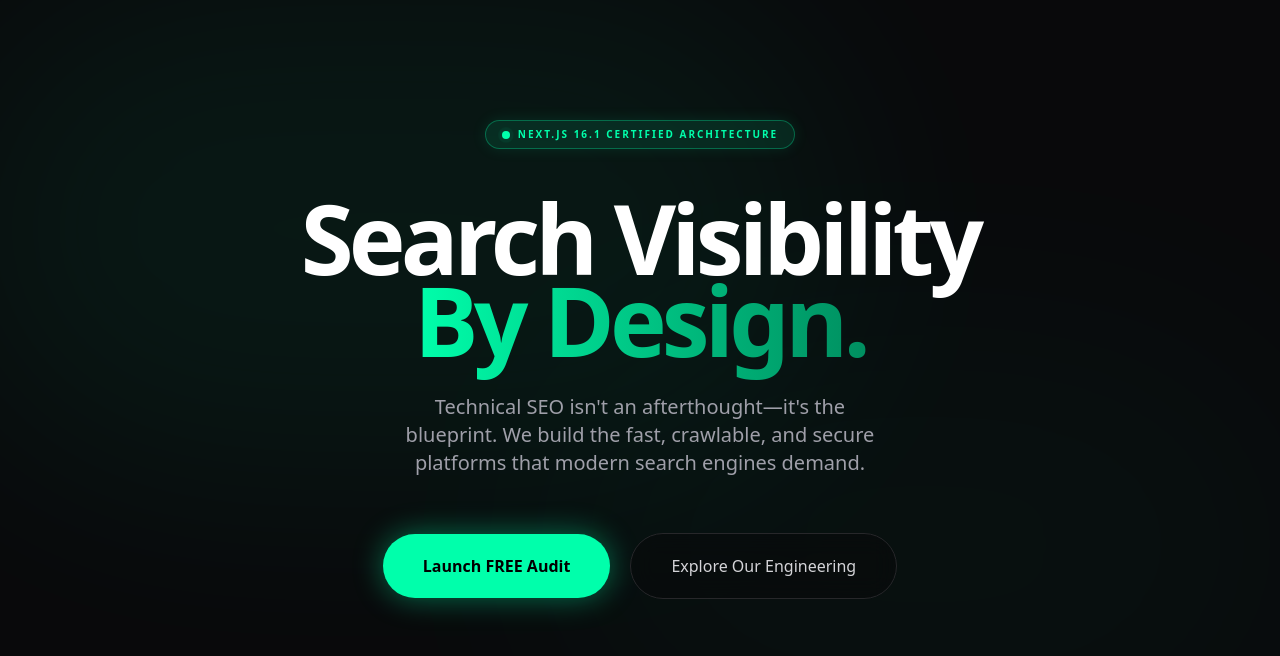
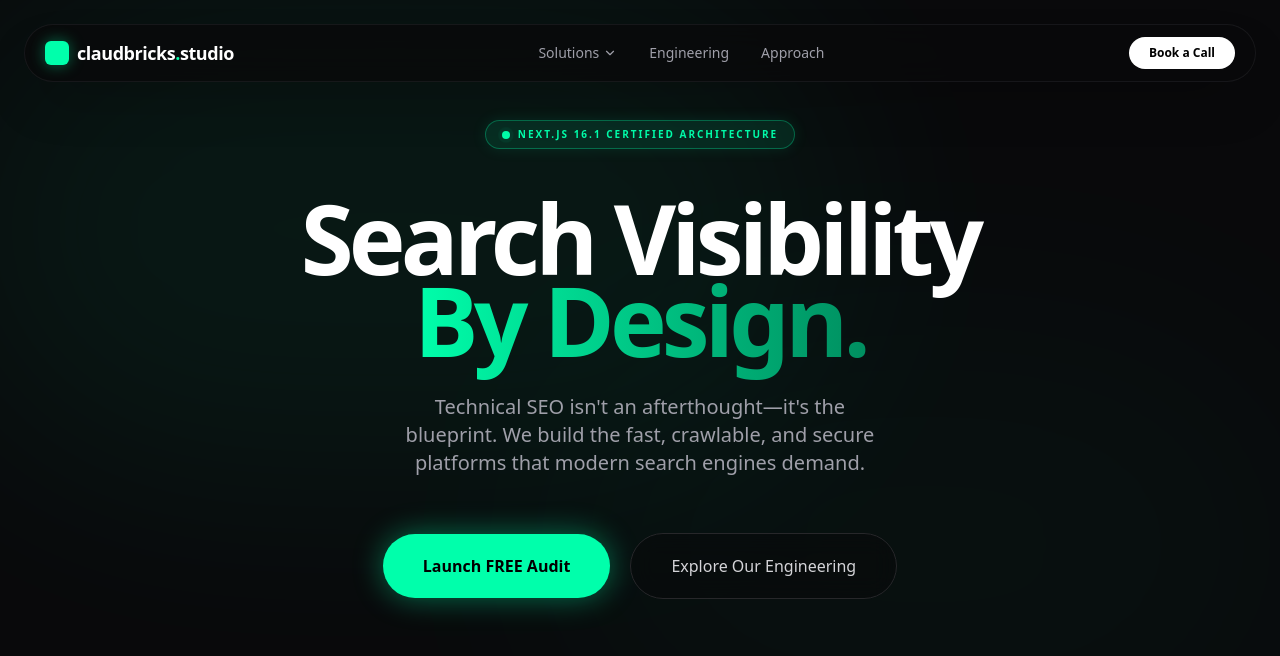
Before and after one commit to AmitMali/claudbricks-studio, a Next.js app: page / in a window 1280 px wide. Shown: the top 656 px of the page. Built offline with nearby package versions, Linux system fonts and the light colour scheme.

Commit message:
feat(nav): add responsive glassmorphism navbar

```diff
--- a/app/layout.tsx
+++ b/app/layout.tsx
@@ -1,7 +1,7 @@
 import type { Metadata, Viewport } from "next";
 import { Inter_Tight, Geist } from "next/font/google";
 import "./globals.css";
-
+import Navbar from "@/components/Navbar";
 // Font for Headlines: Bold & Professional
 const interTight = Inter_Tight({
   subsets: ["latin"],
@@ -45,7 +45,7 @@ export default function RootLayout({
         className={`${interTight.variable} ${geistSans.variable} font-sans antialiased bg-background text-foreground`}
         suppressHydrationWarning // <--- Add this here too
       >
-        {/* We will insert the Navbar here in the next step */}
+        <Navbar />
         <main className="min-h-screen flex flex-col">{children}</main>
 
         {/* JSON-LD for Search Engines */}
--- /dev/null
+++ b/components/Navbar.tsx
@@ -0,0 +1,136 @@
+"use client";
+import { useState } from "react";
+import { motion, AnimatePresence } from "framer-motion";
+import Link from "next/link";
+import { Menu, X, ChevronDown, Monitor, Zap, Search } from "lucide-react";
+
+export default function Navbar() {
+  const [isOpen, setIsOpen] = useState(false);
+  const [activeSubmenu, setActiveSubmenu] = useState<string | null>(null);
+
+  const solutions = [
+    { name: "Technical SEO", icon: <Search size={16} />, href: "#" },
+    { name: "Core Web Vitals", icon: <Zap size={16} />, href: "#" },
+    { name: "Architecture", icon: <Monitor size={16} />, href: "#" },
+  ];
+
+  return (
+    <nav className="fixed top-0 left-0 right-0 z-[100] p-4 md:p-6">
+      <div className="mx-auto max-w-7xl">
+        <div className="flex items-center justify-between px-5 py-3 rounded-full border border-zinc-800/50 bg-zinc-950/80 backdrop-blur-xl shadow-2xl">
+          {/* Logo */}
+          <Link href="/" className="flex items-center gap-2 z-[110]">
+            <motion.div
+              whileHover={{ rotate: 180 }}
+              className="h-6 w-6 bg-[#00FFAB] rounded-md shadow-[0_0_15px_rgba(0,255,171,0.4)]"
+            />
+            <span className="font-display font-bold text-lg tracking-tight text-white">
+              claudbricks<span className="text-[#00FFAB]">.</span>studio
+            </span>
+          </Link>
+
+          {/* Desktop Navigation */}
+          <div className="hidden md:flex items-center gap-8 text-sm font-medium text-zinc-400">
+            {/* Solutions Dropdown */}
+            <div
+              className="relative group cursor-pointer"
+              onMouseEnter={() => setActiveSubmenu("solutions")}
+              onMouseLeave={() => setActiveSubmenu(null)}
+            >
+              <button className="flex items-center gap-1 group-hover:text-[#00FFAB] transition-colors">
+                Solutions{" "}
+                <ChevronDown
+                  size={14}
+                  className="group-hover:rotate-180 transition-transform"
+                />
+              </button>
+
+              <AnimatePresence>
+                {activeSubmenu === "solutions" && (
+                  <motion.div
+                    initial={{ opacity: 0, y: 10, scale: 0.95 }}
+                    animate={{ opacity: 1, y: 0, scale: 1 }}
+                    exit={{ opacity: 0, y: 10, scale: 0.95 }}
+                    className="absolute top-full left-0 mt-4 w-56 p-2 rounded-2xl border border-zinc-800 bg-zinc-950 shadow-3xl"
+                  >
+                    {solutions.map((item) => (
+                      <Link
+                        key={item.name}
+                        href={item.href}
+                        className="flex items-center gap-3 p-3 rounded-xl hover:bg-zinc-900 text-zinc-400 hover:text-[#00FFAB] transition-all"
+                      >
+                        {item.icon}
+                        {item.name}
+                      </Link>
+                    ))}
+                  </motion.div>
+                )}
+              </AnimatePresence>
+            </div>
+
+            <Link
+              href="#engineering"
+              className="hover:text-[#00FFAB] transition-colors"
+            >
+              Engineering
+            </Link>
+            <Link
+              href="#approach"
+              className="hover:text-[#00FFAB] transition-colors"
+            >
+              Approach
+            </Link>
+          </div>
+
+          {/* Action Button & Mobile Toggle */}
+          <div className="flex items-center gap-3">
+            <button className="hidden sm:block bg-white text-black text-xs font-bold px-5 py-2 rounded-full hover:bg-[#00FFAB] transition-all active:scale-95">
+              Book a Call
+            </button>
+
+            <button
+              onClick={() => setIsOpen(!isOpen)}
+              className="md:hidden p-2 text-zinc-400 hover:text-white z-[110]"
+            >
+              {isOpen ? <X size={24} /> : <Menu size={24} />}
+            </button>
+          </div>
+        </div>
+      </div>
+
+      {/* Mobile Menu Overlay */}
+      <AnimatePresence>
+        {isOpen && (
+          <motion.div
+            initial={{ opacity: 0, height: 0 }}
+            animate={{ opacity: 1, height: "auto" }}
+            exit={{ opacity: 0, height: 0 }}
+            className="absolute top-20 left-4 right-4 overflow-hidden rounded-3xl border border-zinc-800 bg-zinc-950/95 backdrop-blur-2xl md:hidden shadow-3xl"
+          >
+            <div className="p-6 flex flex-col gap-5">
+              <div className="text-zinc-500 text-[10px] uppercase tracking-widest font-bold">
+                Menu
+              </div>
+              {solutions.map((item) => (
+                <Link
+                  key={item.name}
+                  href={item.href}
+                  className="flex items-center gap-4 text-lg font-medium text-zinc-300 hover:text-[#00FFAB]"
+                >
+                  <span className="p-2 bg-zinc-900 rounded-lg text-[#00FFAB]">
+                    {item.icon}
+                  </span>
+                  {item.name}
+                </Link>
+              ))}
+              <hr className="border-zinc-800" />
+              <button className="w-full bg-[#00FFAB] text-black font-bold py-4 rounded-2xl active:scale-95 transition-transform">
+                Book a Call
+              </button>
+            </div>
+          </motion.div>
+        )}
+      </AnimatePresence>
+    </nav>
+  );
+}
--- a/package.json
+++ b/package.json
@@ -11,6 +11,7 @@
   "dependencies": {
     "babel-plugin-react-compiler": "^1.0.0",
     "framer-motion": "^12.23.26",
+    "lucide-react": "^0.562.0",
     "next": "16.1.0",
     "postcss": "^8.5.6",
     "react": "19.2.3",
```
Also changed, not shown: 1 other file (tests, documents, lock files or other folders).
